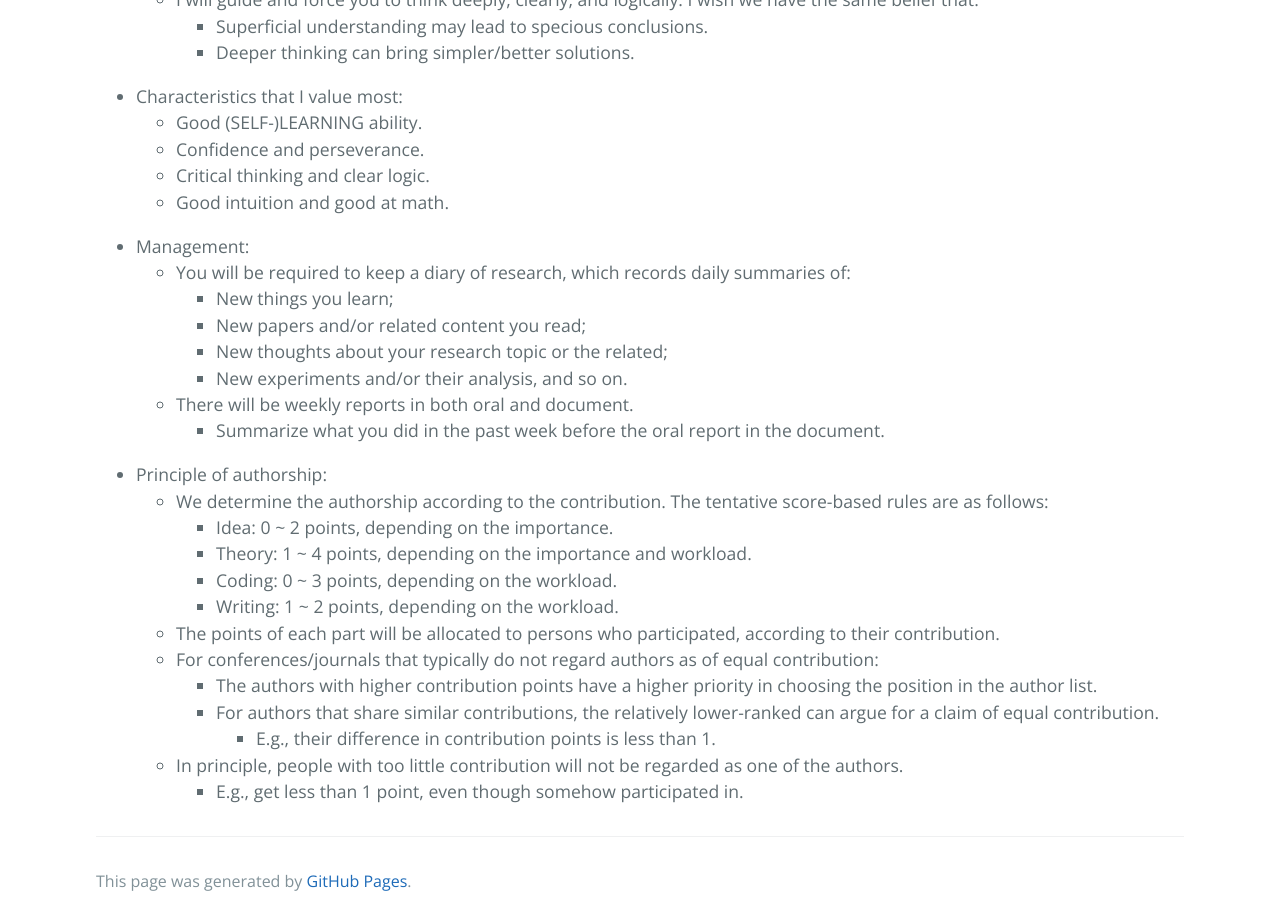
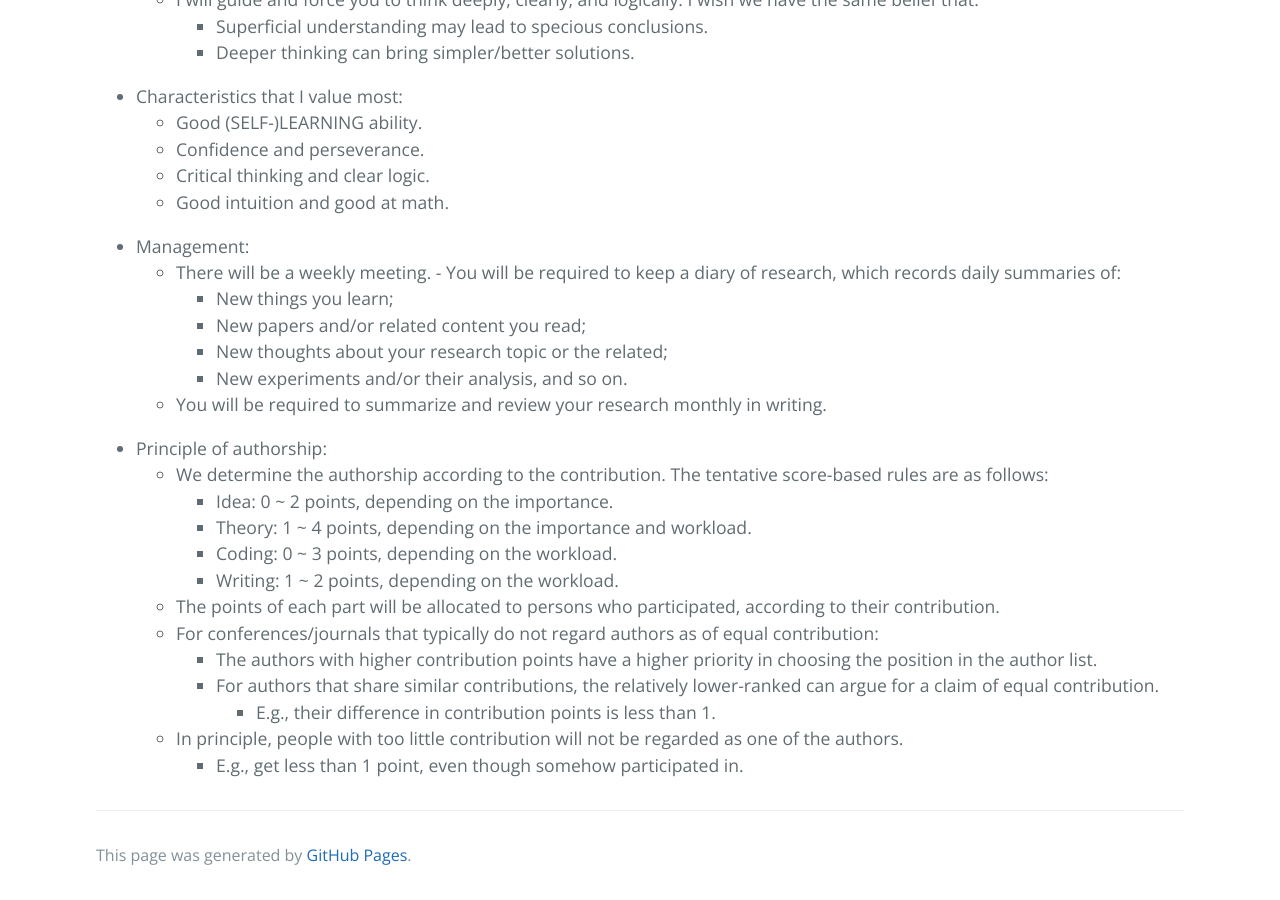
Before and after one commit to ZhimingZhou/zhimingzhou.github.io, a Jekyll site: the page built from _posts/2021-10-11-Prospective-Students.md, in a window 1280 px wide and 900 px high, scrolled down 1285 px. Built offline with Jekyll 4.4.1, drawn with Linux system fonts in a browser that asks for light colours; comment, search, counter and statistics services are not loaded.

Commit message:
Update 2021-10-11-Prospective-Students.md

```diff
--- a/_posts/2021-10-11-Prospective-Students.md
+++ b/_posts/2021-10-11-Prospective-Students.md
@@ -58,13 +58,13 @@ I’m looking for talented students with enthusiasm for fundamental research in
 
 <!--  -->
 - Management:
-	- You will be required to keep a diary of research, which records daily summaries of:
+	- There will be a weekly meeting.
+ 	- You will be required to keep a diary of research, which records daily summaries of:
 		- New things you learn;
 		- New papers and/or related content you read;
 		- New thoughts about your research topic or the related;
 		- New experiments and/or their analysis, and so on.
-	- There will be weekly reports in both oral and document.
-		- Summarize what you did in the past week before the oral report in the document.
+	- You will be required to summarize and review your research monthly in writing.
 
 <!--  -->
 - Principle of authorship:
```
